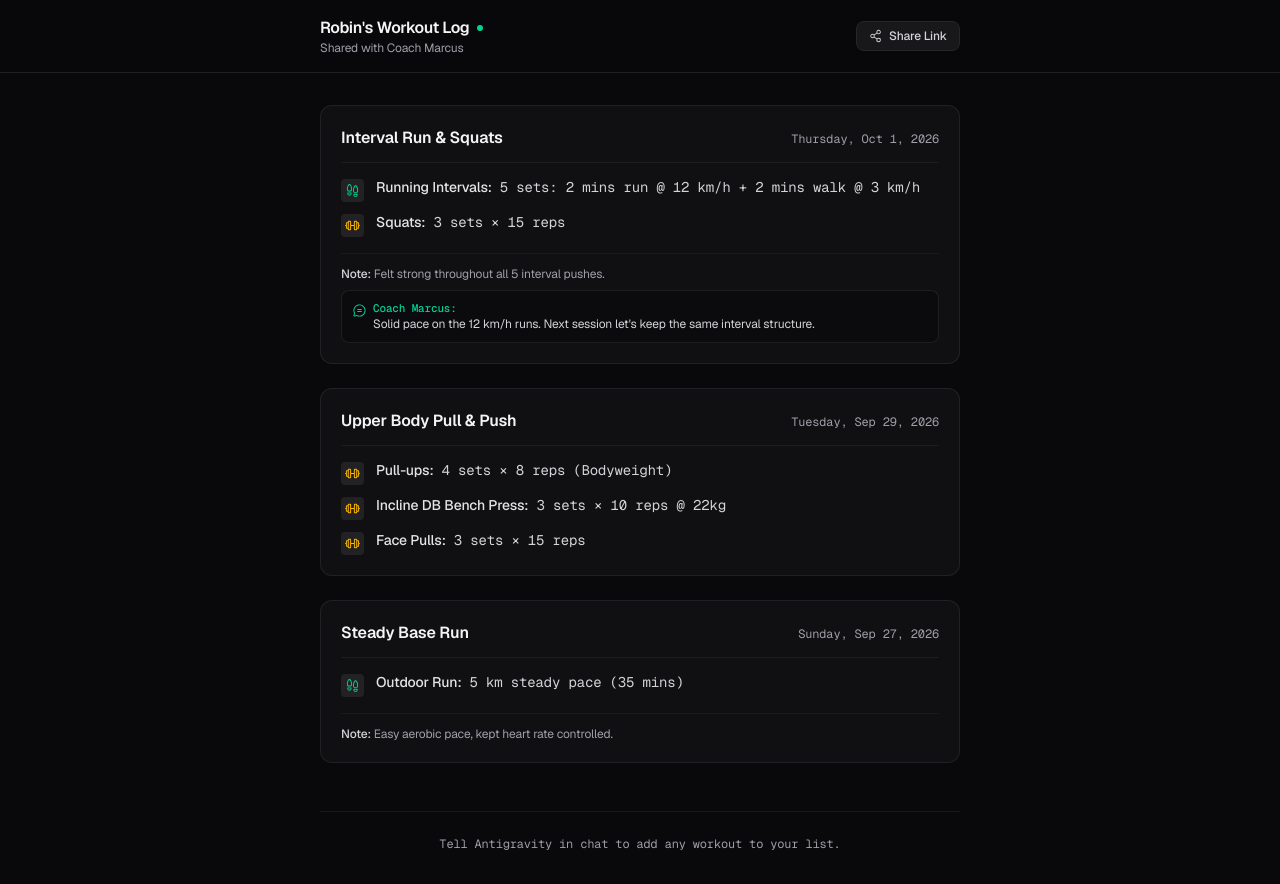
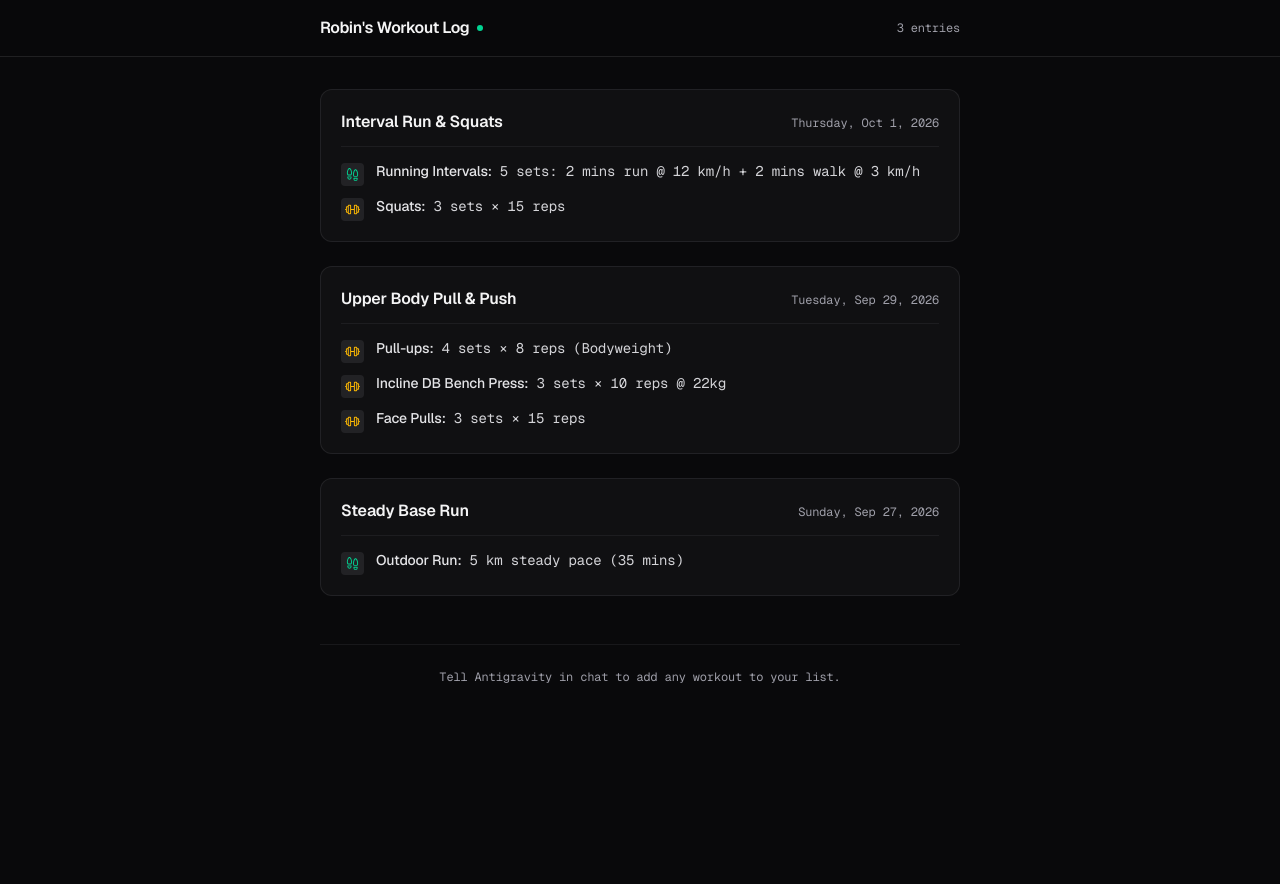
Before and after one commit to RobinJesba/WorkoutTracker, a Next.js app: page / in a window 1280 px wide. After the commit the page ends 800 px from the top, so only its background shows below. Built offline with nearby package versions, Linux system fonts and the light colour scheme.

Commit message:
clean: remove trainer labels, share button, and notes per request

```diff
--- a/src/app/page.tsx
+++ b/src/app/page.tsx
@@ -1,62 +1,30 @@
 "use client";
 
 import React, { useState } from "react";
-import { INITIAL_WORKOUTS, ATHLETE_NAME, TRAINER_NAME } from "@/data/workouts";
+import { INITIAL_WORKOUTS, ATHLETE_NAME } from "@/data/workouts";
 import {
   Barbell,
   Footprints,
-  ShareNetwork,
-  Check,
-  ChatCircleText,
   CircleDashed
 } from "@phosphor-icons/react";
 
 export default function WorkoutListPage() {
   const [workouts] = useState(INITIAL_WORKOUTS);
-  const [copied, setCopied] = useState(false);
-
-  const handleCopyLink = () => {
-    if (typeof window !== "undefined") {
-      navigator.clipboard.writeText(window.location.href);
-      setCopied(true);
-      setTimeout(() => setCopied(false), 2000);
-    }
-  };
 
   return (
     <div className="min-h-screen bg-zinc-950 text-zinc-100 flex flex-col font-sans selection:bg-zinc-800">
       {/* Top minimal bar */}
       <header className="border-b border-zinc-800/80 bg-zinc-950/70 backdrop-blur-md sticky top-0 z-30">
         <div className="max-w-2xl mx-auto px-4 py-4 flex items-center justify-between">
-          <div>
-            <div className="flex items-center gap-2">
-              <h1 className="text-base font-semibold text-zinc-100 tracking-tight">
-                {ATHLETE_NAME}'s Workout Log
-              </h1>
-              <span className="w-1.5 h-1.5 rounded-full bg-emerald-400" />
-            </div>
-            <p className="text-xs text-zinc-400">
-              Shared with Coach {TRAINER_NAME}
-            </p>
+          <div className="flex items-center gap-2">
+            <h1 className="text-base font-semibold text-zinc-100 tracking-tight">
+              {ATHLETE_NAME}'s Workout Log
+            </h1>
+            <span className="w-1.5 h-1.5 rounded-full bg-emerald-400" />
           </div>
-
-          <button
-            onClick={handleCopyLink}
-            type="button"
-            className="flex items-center gap-1.5 px-3 py-1.5 rounded-lg text-xs font-medium bg-zinc-900 text-zinc-300 border border-zinc-800 hover:border-zinc-700 hover:text-white transition-colors cursor-pointer"
-          >
-            {copied ? (
-              <>
-                <Check size={14} className="text-emerald-400" weight="bold" />
-                <span className="text-emerald-400 font-mono">Link Copied</span>
-              </>
-            ) : (
-              <>
-                <ShareNetwork size={14} />
-                <span>Share Link</span>
-              </>
-            )}
-          </button>
+          <span className="text-xs font-mono text-zinc-400">
+            {workouts.length} entries
+          </span>
         </div>
       </header>
 
@@ -105,29 +73,6 @@
                   </li>
                 ))}
               </ul>
-
-              {/* Notes */}
-              {(workout.notes || workout.coachNote) && (
-                <div className="mt-4 pt-3 border-t border-zinc-800/50 space-y-2 text-xs">
-                  {workout.notes && (
-                    <p className="text-zinc-400">
-                      <strong className="text-zinc-300 font-medium">Note:</strong>{" "}
-                      {workout.notes}
-                    </p>
-                  )}
-                  {workout.coachNote && (
-                    <p className="text-zinc-300 flex items-start gap-1.5 bg-zinc-950/60 border border-zinc-800/70 p-2.5 rounded-lg">
-                      <ChatCircleText size={15} className="text-emerald-400 shrink-0 mt-0.5" />
-                      <span>
-                        <strong className="text-emerald-400 font-medium font-mono text-[11px] block">
-                          Coach {TRAINER_NAME}:
-                        </strong>
-                        {workout.coachNote}
-                      </span>
-                    </p>
-                  )}
-                </div>
-              )}
             </article>
           ))}
         </div>
--- a/src/data/workouts.ts
+++ b/src/data/workouts.ts
@@ -1,7 +1,6 @@
 import { WorkoutEntry } from "@/types/workout";
 
 export const ATHLETE_NAME = "Robin";
-export const TRAINER_NAME = "Marcus";
 
 export const INITIAL_WORKOUTS: WorkoutEntry[] = [
   {
@@ -22,8 +21,6 @@
         details: "3 sets × 15 reps",
       },
     ],
-    notes: "Felt strong throughout all 5 interval pushes.",
-    coachNote: "Solid pace on the 12 km/h runs. Next session let's keep the same interval structure.",
   },
   {
     id: "workout-2",
@@ -62,6 +59,5 @@
         details: "5 km steady pace (35 mins)",
       },
     ],
-    notes: "Easy aerobic pace, kept heart rate controlled.",
   },
 ];
```
